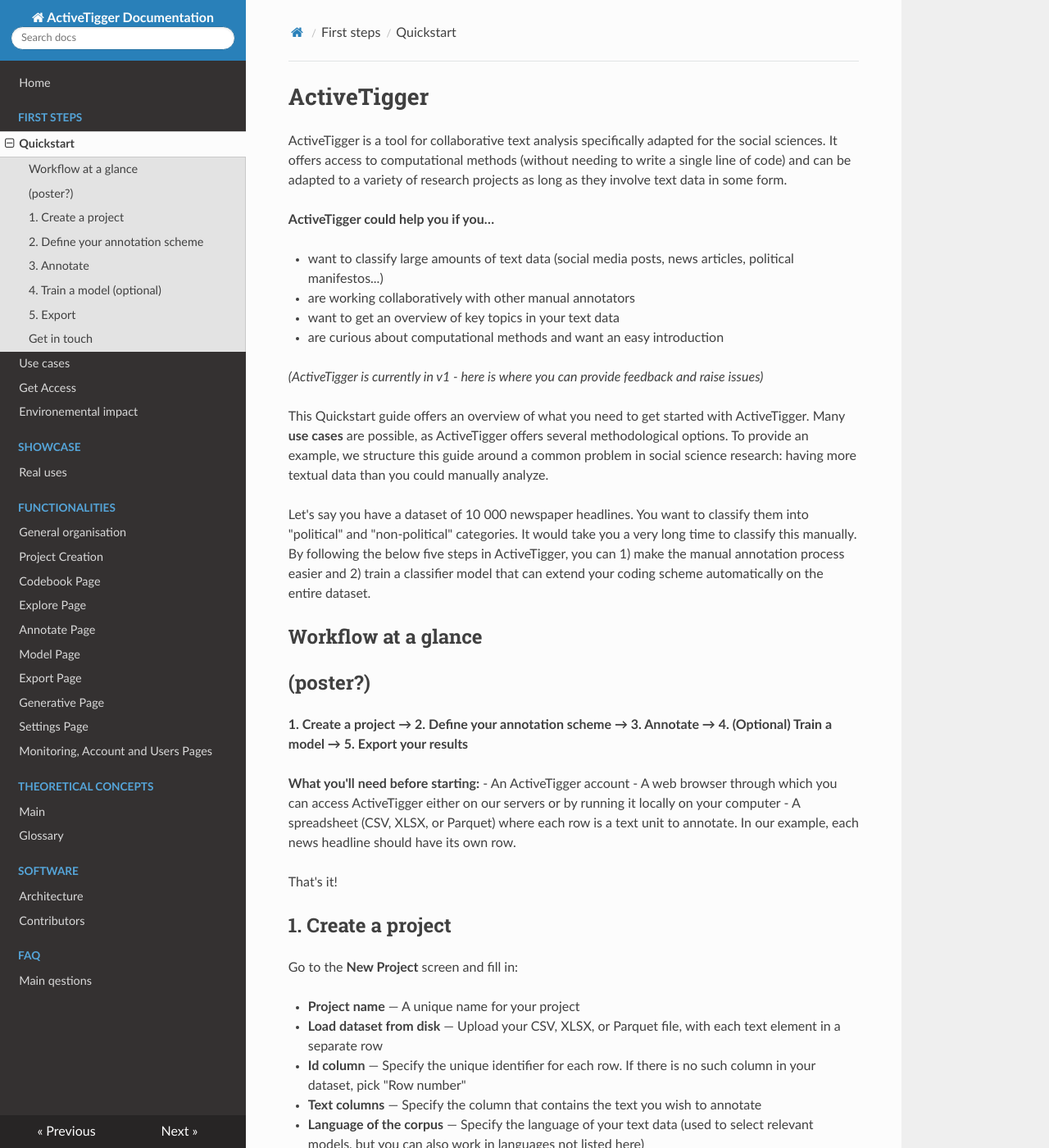
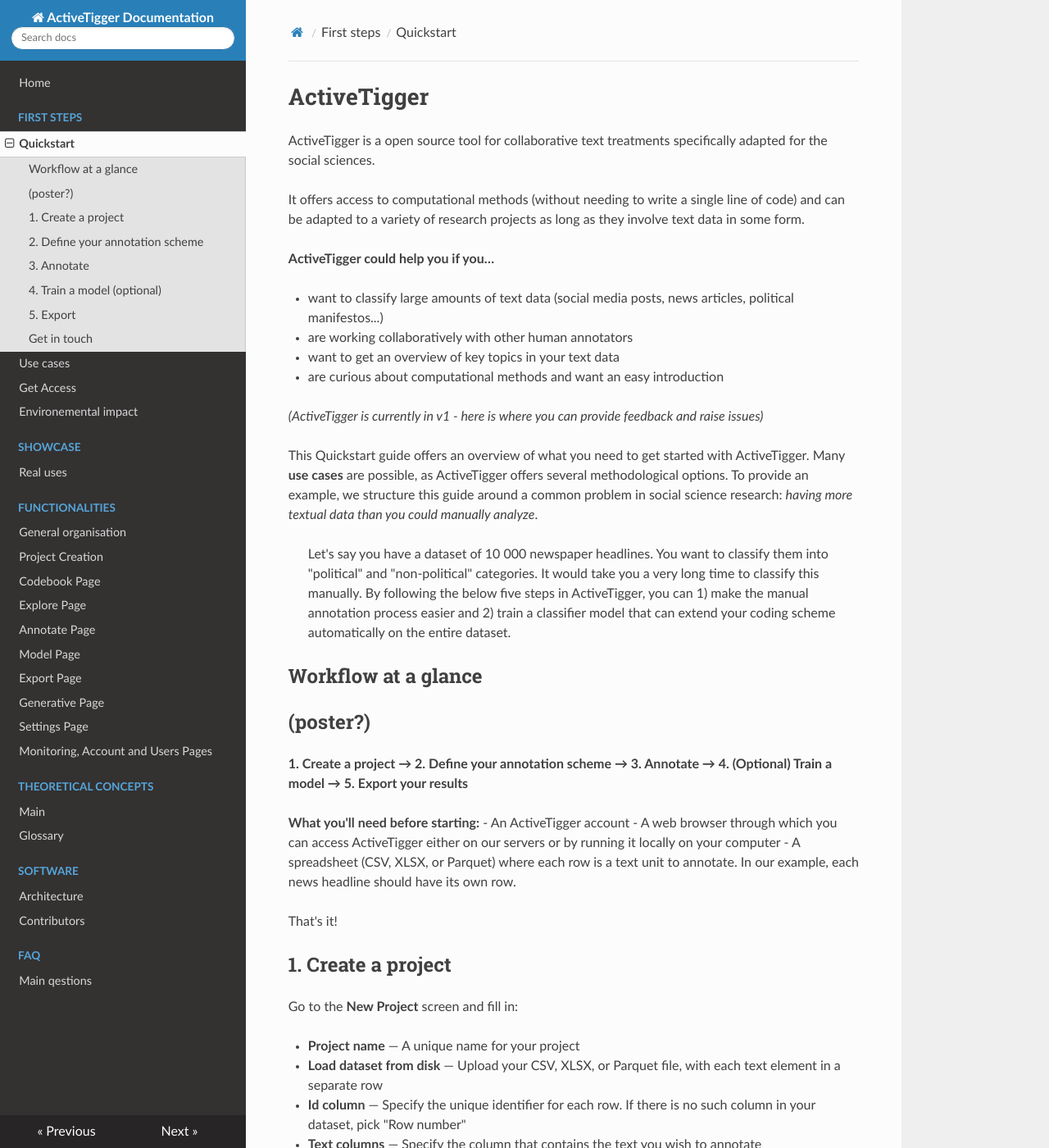
Before and after one commit to activetigger/documentation, an MkDocs documentation site: the page built from docs/quickstart/quickstart.md, in a window 1280 px wide and 1400 px high. Shown: the whole window at 82% size. Built offline with MkDocs 1.6.1, drawn with Linux system fonts in a browser that asks for light colours; nearby versions of some CDN libraries; some of the changed text lies outside the part shown.

Commit message:
fix typos

```diff
--- a/docs/quickstart/quickstart.md
+++ b/docs/quickstart/quickstart.md
@@ -1,19 +1,21 @@
 # ActiveTigger
 
-ActiveTigger is a tool for collaborative text analysis specifically adapted for the social sciences. It offers access to computational methods (without needing to write a single line of code) and can be adapted to a variety of research projects as long as they involve text data in some form.
+ActiveTigger is a open source tool for collaborative text treatments specifically adapted for the social sciences.
+
+It offers access to computational methods (without needing to write a single line of code) and can be adapted to a variety of research projects as long as they involve text data in some form.
 
 **ActiveTigger could help you if you…**
 
 - want to classify large amounts of text data (social media posts, news articles, political manifestos...)
-- are working collaboratively with other manual annotators
+- are working collaboratively with other human annotators
 - want to get an overview of key topics in your text data
 - are curious about computational methods and want an easy introduction
 
 *(ActiveTigger is currently in v1 - here is where you can provide feedback and raise issues)*
 
-This Quickstart guide offers an overview of what you need to get started with ActiveTigger. Many **use cases** are possible, as ActiveTigger offers several methodological options. To provide an example, we structure this guide around a common problem in social science research: having more textual data than you could manually analyze.
+This Quickstart guide offers an overview of what you need to get started with ActiveTigger. Many **use cases** are possible, as ActiveTigger offers several methodological options. To provide an example, we structure this guide around a common problem in social science research: *having more textual data than you could manually analyze*.
 
-Let's say you have a dataset of 10 000 newspaper headlines. You want to classify them into "political" and "non-political" categories. It would take you a very long time to classify this manually. By following the below five steps in ActiveTigger, you can 1) make the manual annotation process easier and 2) train a classifier model that can extend your coding scheme automatically on the entire dataset.
+> Let's say you have a dataset of 10 000 newspaper headlines. You want to classify them into "political" and "non-political" categories. It would take you a very long time to classify this manually. By following the below five steps in ActiveTigger, you can 1) make the manual annotation process easier and 2) train a classifier model that can extend your coding scheme automatically on the entire dataset.
 
 ## Workflow at a glance
 
@@ -40,11 +42,12 @@
 - **Number of elements in the train set** — Specify how many elements you wish to import in the training dataset
 
 **Optional:**
+
 - **Context columns:** columns to display alongside the text while annotating (e.g. author, date, source). May be useful to understand what you are annotating, but this data is not used by the model.
 - **Existing annotations:** if your file already has a label column (for example, if you have already completed some manual annotation), you can import it.
 - **Test set:** a held-out sample used later to evaluate your model. Not required to get started.
 
-For our example with political/non-political headlines, let's import 8000 text elements in our training dataset (that does not mean we are going to annotate all of them - see here for how to determine how many elements to import).
+> For our example with political/non-political headlines, let's import 8000 text elements in our training dataset (that does not mean we are going to annotate all of them - see here for how to determine how many elements to import).
 
 ## 2. Define your annotation scheme
 
@@ -65,11 +68,13 @@
 Go to the **Tag** tab. The interface shows you one text at a time. Read it, click the appropriate label, and move on. ActiveTigger picks the next element automatically.
 
 **Selection modes:**
+
 - **Random** (recommended to start): picks elements at random.
 - **Fixed:** follows the original order of your dataset.
 - **Keyboard shortcuts:** press the number key corresponding to a label to annotate without clicking.
 
 **You can also:**
+
 - Add a comment to any annotation (useful for edge cases)
 - Go back to re-annotate the previous element
 - Skip an element to return to it later
```
Also changed, not shown: other parts of docs/quickstart/quickstart.md (+3 -2 lines).
